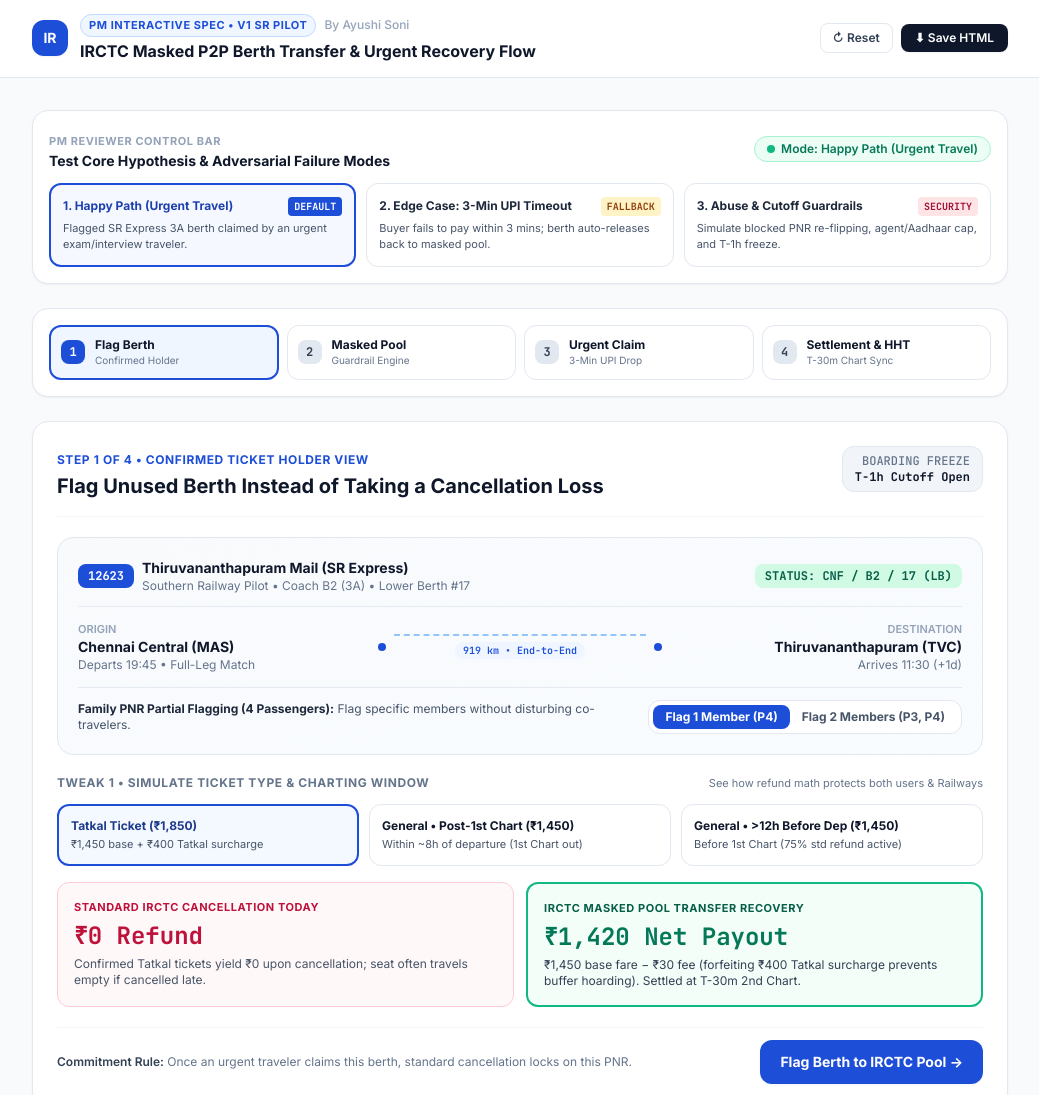
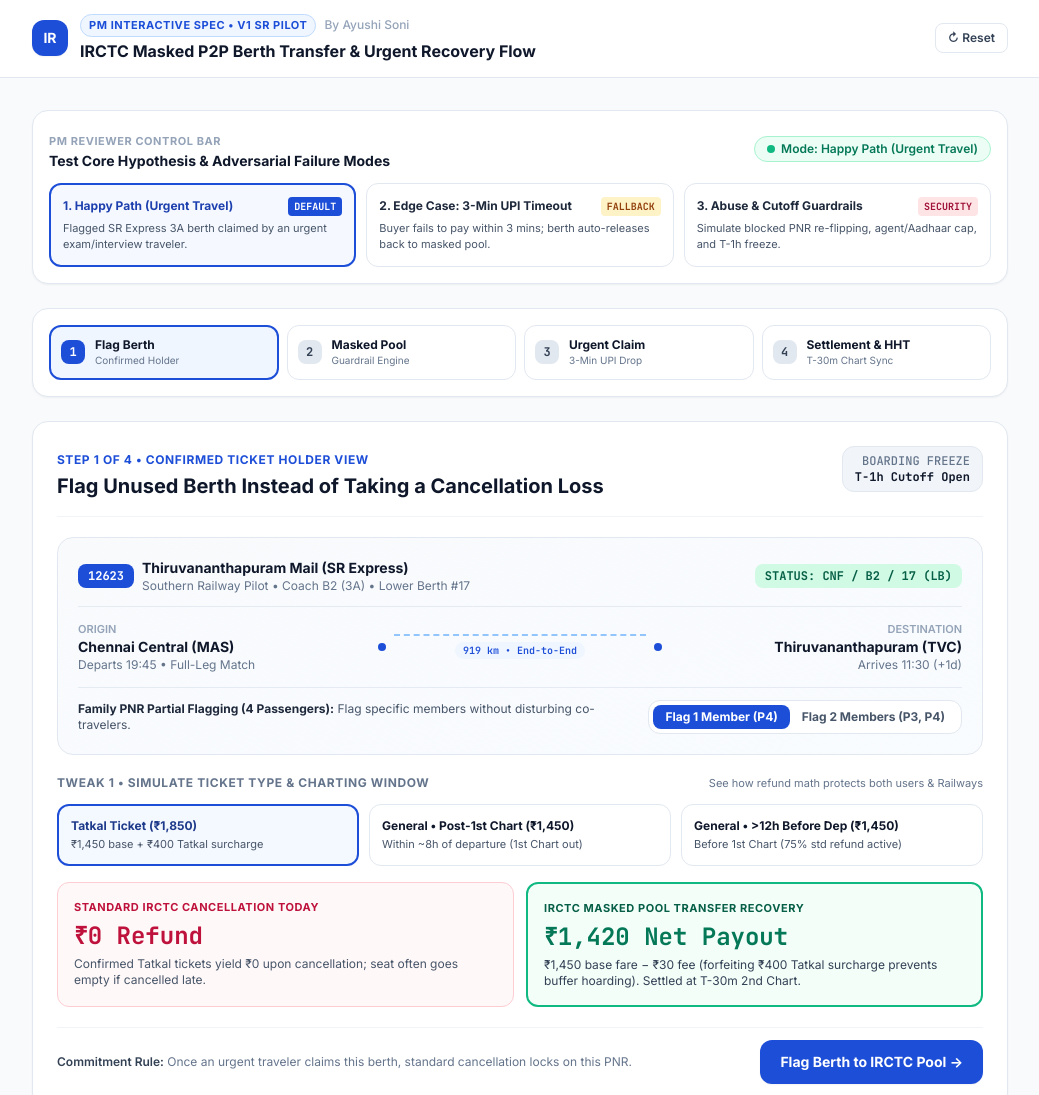
Before and after one commit to Ayushisoni123/indian-railways-ticket-waste-analyzer, a plain HTML site: page prototype/index.html in a window 1280 px wide. Shown: the top 1095 px of the page, without its empty margins (120-1159 px from the left). Drawn offline with nearby package versions, Linux system fonts and the light colour scheme.

Commit message:
Update index.html

```diff
--- a/prototype/index.html
+++ b/prototype/index.html
@@ -861,9 +861,7 @@ url:e,reason:"blocked_domain_not_allowlisted"},b.parentOrigin);throw new DOMExce
         <button id="resetPrototypeBtn" type="button" class="px-3 py-1.5 rounded-lg border border-slate-200 bg-white hover:bg-slate-50 text-xs font-semibold text-slate-700 transition cursor-pointer">
           ↻ Reset
         </button>
-        <button id="saveHtmlBtn" type="button" class="px-3.5 py-1.5 rounded-lg bg-slate-900 hover:bg-slate-800 text-white text-xs font-semibold shadow-sm transition flex items-center gap-1.5 cursor-pointer">
-          <span>⬇ Save HTML</span>
-        </button>
+
       </div>
     </div>
   </header>
```
